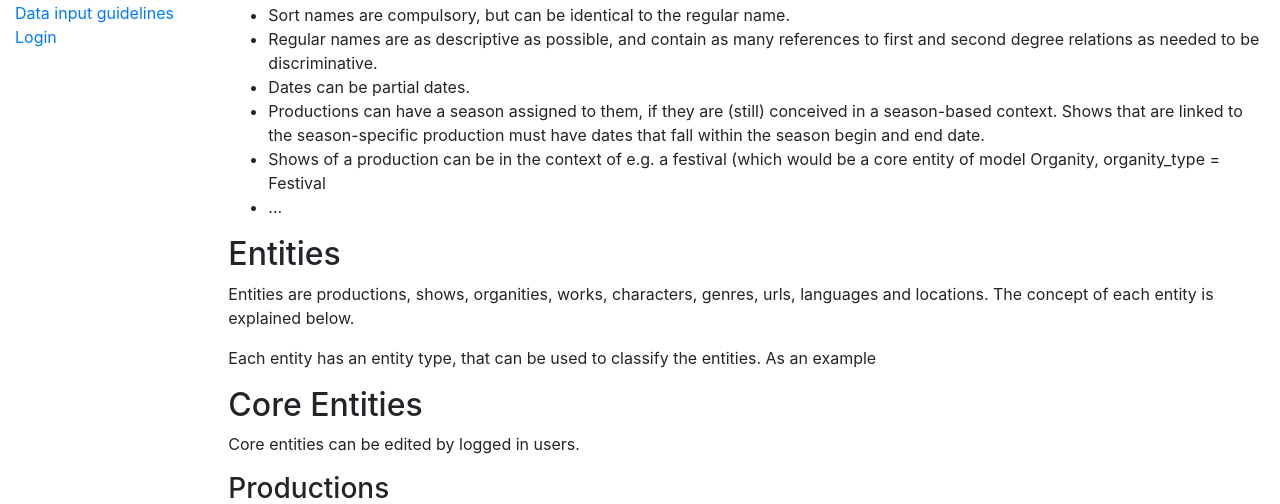
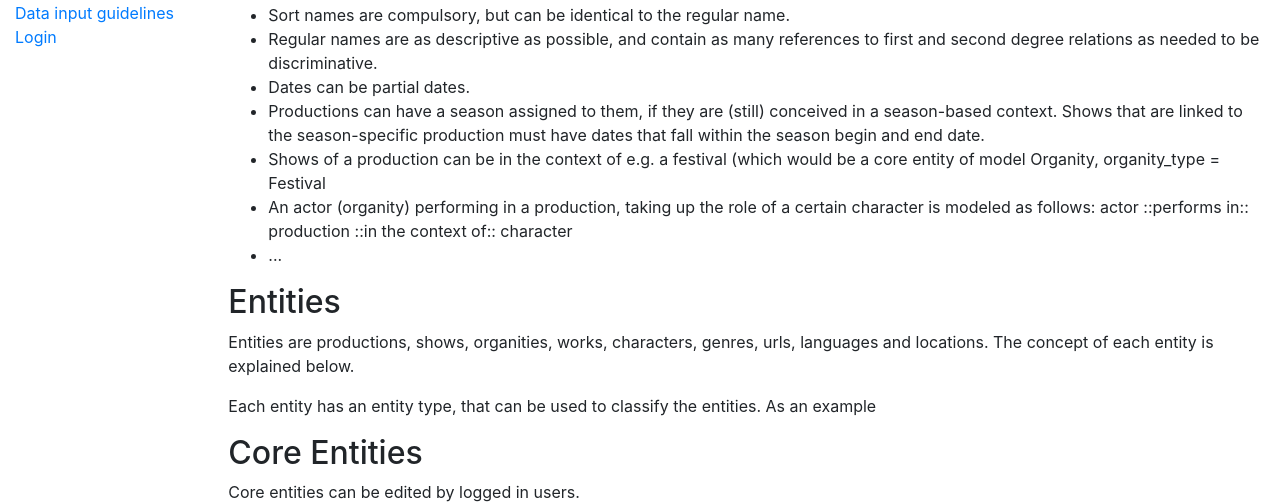
Before and after one commit to ruettet/StageBrainz, a Django app: page /catalog/data_input/ in a window 1280 px wide. Shown: the part 139-643 px from the top of the page. Run offline with Django 3.2, Linux system fonts and the light colour scheme; some libraries are stand-ins or nearby versions.

Commit message:
guideline for modeling actor playing character in production

```diff
--- a/catalog/templates/datainput.html
+++ b/catalog/templates/datainput.html
@@ -12,6 +12,7 @@
         <li>Dates can be partial dates.</li>
         <li>Productions can have a season assigned to them, if they are (still) conceived in a season-based context. Shows that are linked to the season-specific production must have dates that fall within the season begin and end date.</li>
         <li>Shows of a production can be in the context of e.g. a festival (which would be a core entity of model Organity, organity_type = Festival</li>
+        <li>An actor (organity) performing in a production, taking up the role of a certain character is modeled as follows: actor ::performs in:: production ::in the context of:: character </li>
         <li>...</li>
     </ul>
 
```
